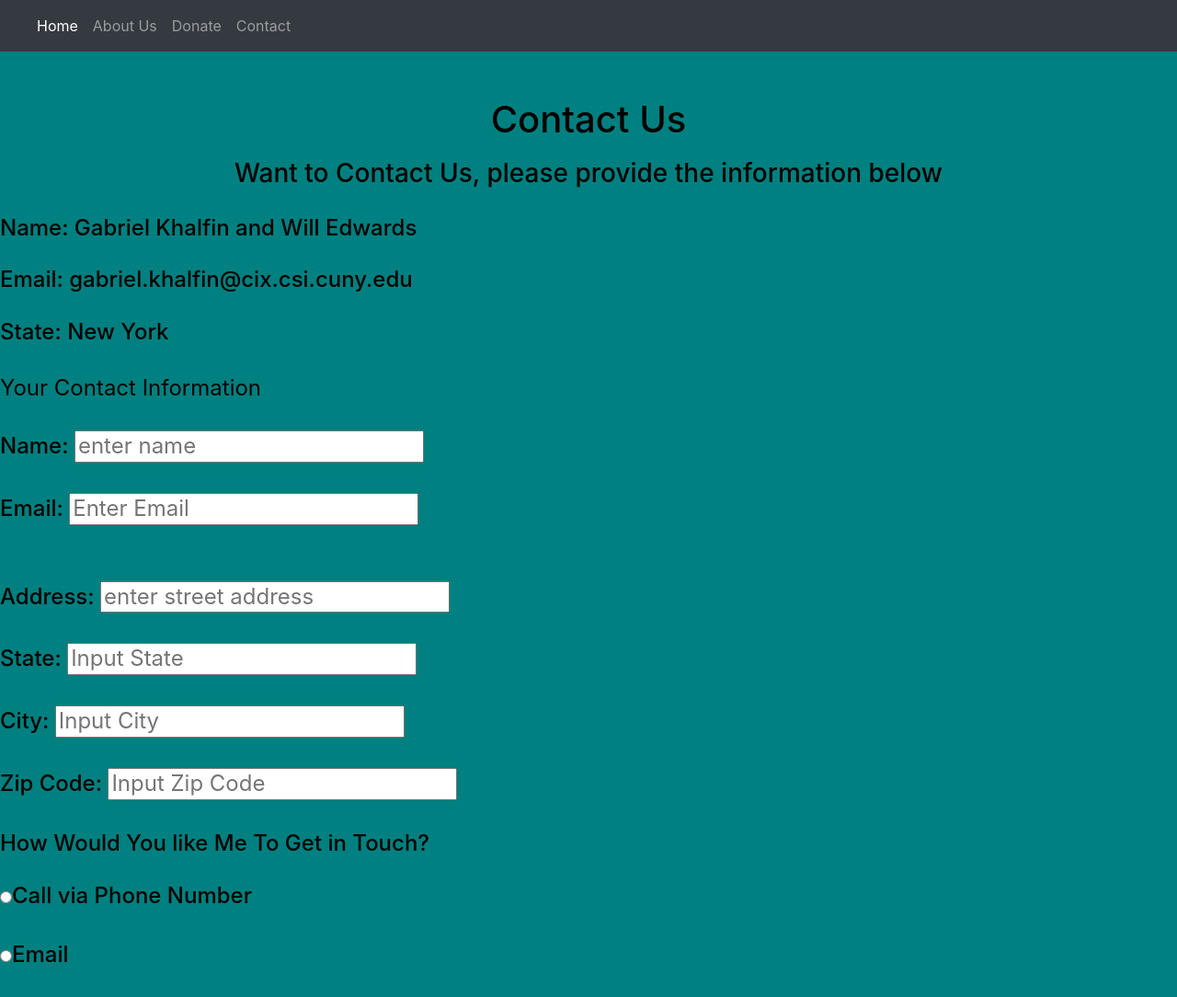
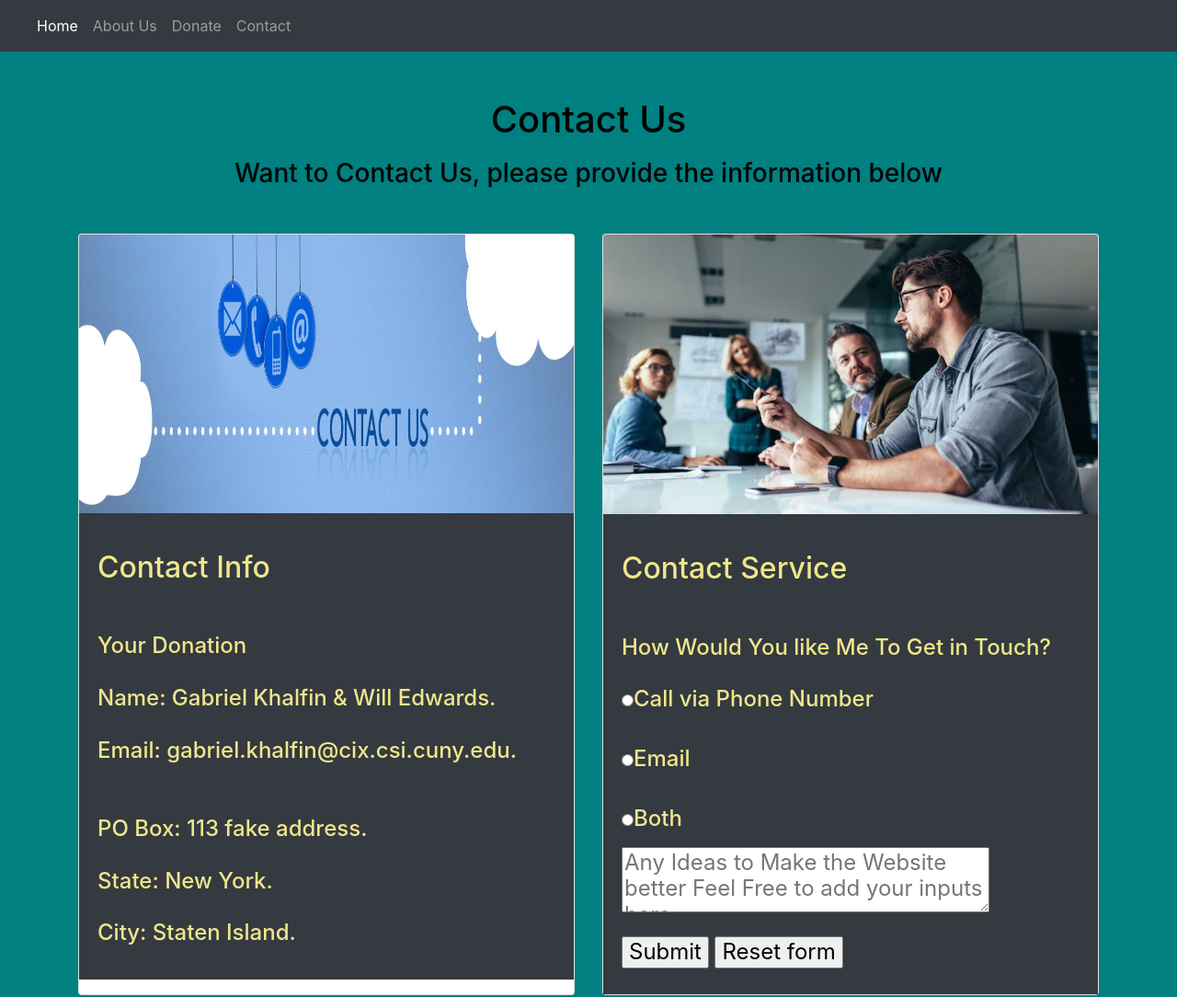
Before and after one commit to GabrielKhalfin/Assignment-1, a plain HTML site: page contact.html in a window 1280 px wide. Shown: the top 1084 px of the page at 92% size. Drawn offline with nearby package versions, Linux system fonts and the light colour scheme.

Commit message:
mostly done

```diff
--- a/contact.html
+++ b/contact.html
@@ -22,7 +22,7 @@
         <div class="collapse navbar-collapse" id="navbarSupportedContent">
           <ul class="navbar-nav mr-auto">
             <li class="nav-item active">
-              <a class="nav-link" href="#">Home <span class="sr-only">(current)</span></a>
+              <a class="nav-link" href="index.html">Home</span></a>
             </li>
             <li class="nav-item">
               <a class="nav-link" href="AboutUs.html">About Us</a>
@@ -31,7 +31,7 @@
               <a class="nav-link" href="Donate.html">Donate</a>
             </li>
             <li class="nav-item">
-                <a class="nav-link" href="contact.html">Contact</a>
+                <a class="nav-link" href="#">Contact</a>
               </li>
           </ul>
         </div>
@@ -42,37 +42,45 @@
     <h3>
         Want to Contact Us, please provide the information below
     </h3>
-    <fieldset>
-        <h4>Name: Gabriel Khalfin and Will Edwards </h4>
-        <h4> Email: gabriel.khalfin@cix.csi.cuny.edu</h4>
-        <h4> State: New York</h4>
-     </fieldset>
-     <form method="GET">
-         <fieldset>
-             <legend>Your Contact Information</legend>
+
+<div class="container">
+    <div class="card-deck my-5">
+      <div class="card">
+        <img class="card-img-top" src="img/our-contact.jpg" alt="Card image cap">
+        <div class="card-body bg-dark text-white">
+          <h2 class="card-title">Contact Info</h2>
+          <h4 class="card-text">
+            <fieldset class="text-dark">
+                <h4>Your Donation</h4>
                 <h4>
-                 <label for="name"> Name: </label>
-                 <input placeholder="enter name" type="text" id="name" name="name" required="">
+                   Name: Gabriel Khalfin & Will Edwards.
                 </h4>
                 <h4>
-                 <label for="Email"> Email: </label>
-                 <input placeholder="Enter Email" type="Email" id="Email" name="Email" required>
+                    Email: gabriel.khalfin@cix.csi.cuny.edu.
                 <h4>
                 <h4>
-                 <label for="Address"> Address: </label>
-                 <input placeholder="enter street address" type="text" id="Address" name="Address" required="">
+                    PO Box: 113 fake address.
                 </h4>
                 <h4>
-                 <label for="State"> State: </label>
-                 <input placeholder="Input State" type="text" id="State" name="State" required>
+                    State: New York.
                 <h4>
-                 <label for="City"> City: </label>
-                 <input placeholder="Input City" type="text" id="City" name="City">
+                    City: Staten Island.
                 </h4>
-             <h4>
-             <label for="Zip"> Zip Code: </label>
-             <input placeholder="Input Zip Code" type="number" id="Zip" name="Zip">
+            </fieldset>
         </h4>
+              <div class="d-flex justify-content-center">
+            </div>
+        </div>
+      </div>
+
+      <div class="card">
+        <img class="card-img-top resize donate-img" src="img/constructed.jpg"  alt="Card image cap">
+        <div class="card-body bg-dark text-white">
+          <h2 class="card-title">Contact Service</h2>
+          <h4 class="card-text">
+              <form method="GET">
+
+
                 <h4>
                     How Would You like Me To Get in Touch?
                 </h4>
@@ -93,7 +101,15 @@
                 <input type="submit" value="Submit">
                 <input type="reset" value="Reset form">
             </h4>
+
             </form>
+            </h4>
+          <div class="d-flex justify-content-center">
+       </div>
+        </div>
+        </div>
+    </div>
+</div>
     <!-- Optional JavaScript -->
     <!-- jQuery first, then Popper.js, then Bootstrap JS -->
     <script src="https://code.jquery.com/jquery-3.4.1.slim.min.js" integrity="sha384-J6qa4849blE2+poT4WnyKhv5vZF5SrPo0iEjwBvKU7imGFAV0wwj1yYfoRSJoZ+n" crossorigin="anonymous"></script>
--- a/style.css
+++ b/style.css
@@ -55,8 +55,8 @@ h3 {
     color: black
 }
 
-h4, legend{
+h4, legend, h2{
     text-align: left;
     padding-top: 20px;
-    color: black
+    color: khaki;
 }
```
Also changed, not shown: Donate.html (+46 -16 lines), img/constructed.jpg (added), img/contact-us.jpg (added), img/in-need.jpg (added), img/our-contact.jpg (added). Lines whose indentation alone changed are shown as unchanged.
